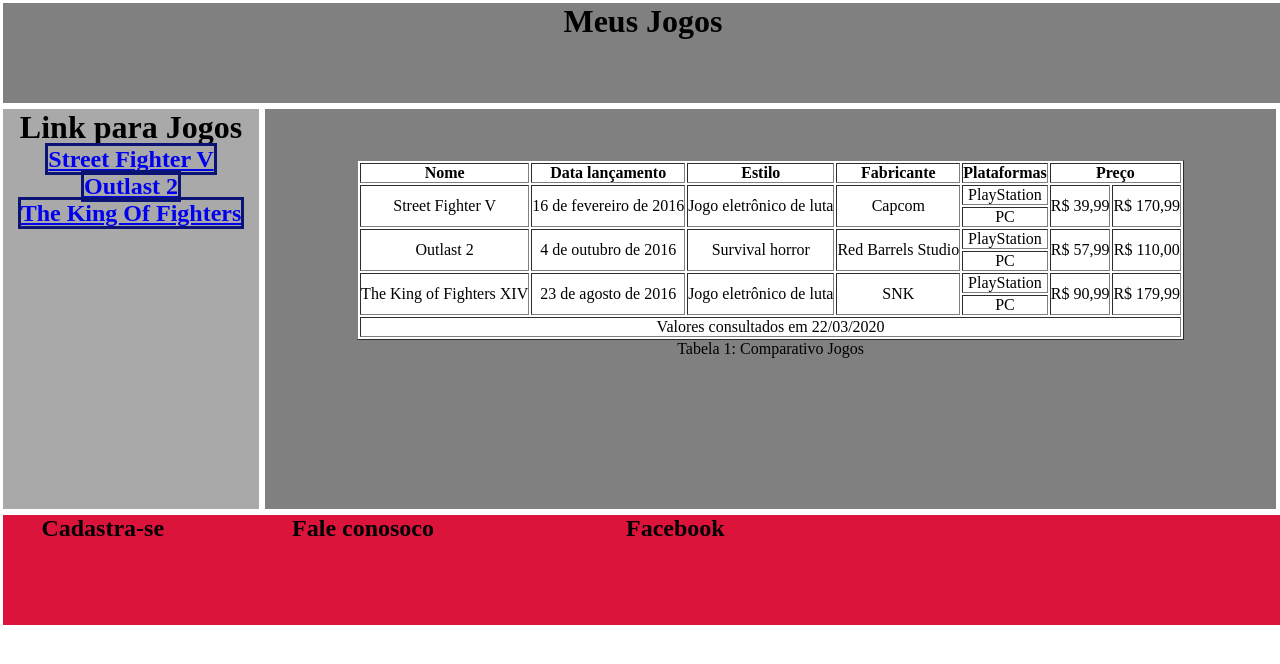
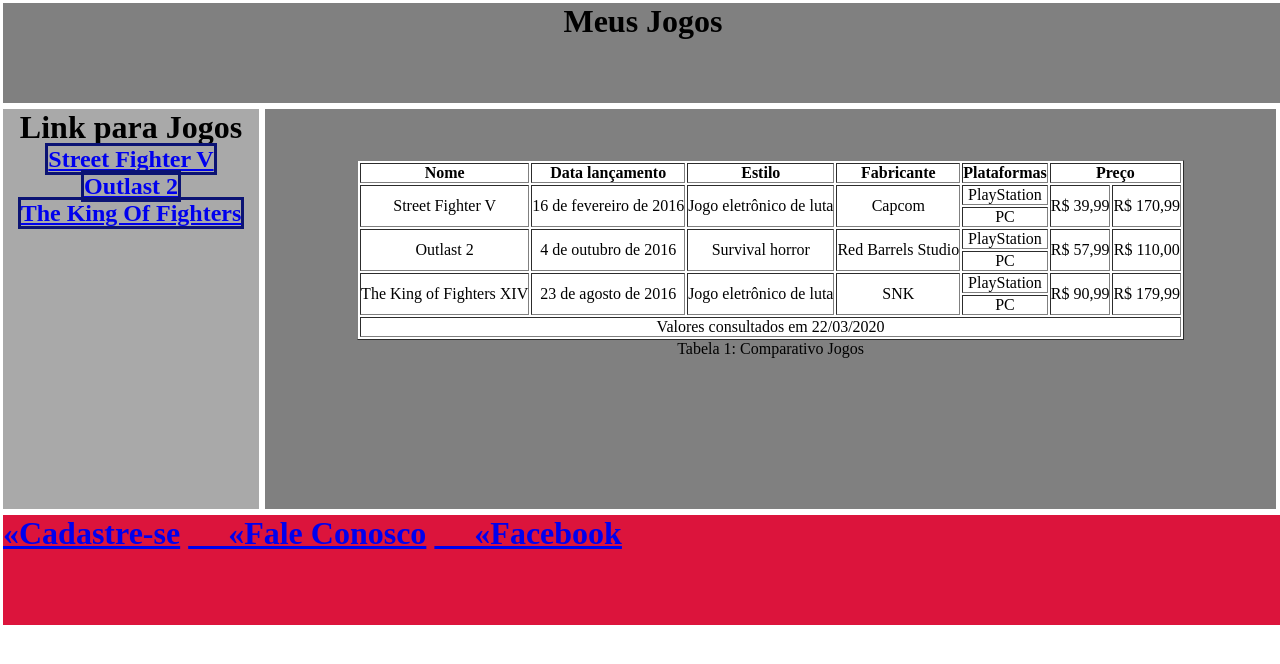
Before and after one commit to saulo8245/Faculdade, a plain HTML site: page Projeto2 e 3/index.html in a window 1280 px wide. Drawn offline with Linux system fonts and the light colour scheme.

Commit message:
Commit dos arquivos corretos agr (:

```diff
--- a/Projeto2 e 3/index.html
+++ b/Projeto2 e 3/index.html
@@ -76,9 +76,10 @@
 
 <div id="footer">
 
-    <h2 class="h22">Cadastra-se</h2>
-    <h2 class="h23">Fale conosoco</h2>
-    <h2 class="h24">Facebook</h2>
+    <h1><p><a href="Cadastrar.html" title="teste" target="_blank">&laquo;Cadastre-se</a>
+        <a href="Faleconosco.html" title="teste" target="_blank">	&ensp;	&ensp;&laquo;Fale Conosco</a>
+        <a href="https://www.facebook.com/" title="teste" target="_blank">	&ensp;	&ensp;&laquo;Facebook</a>
+    </p></h1>
 </div>
 </body>
 </html>
```
Also changed, not shown: Projeto2 e 3/jogo1.html (+4 -3 lines), Projeto2 e 3/jogo2.html (+4 -3 lines), Projeto2 e 3/jogo3.html (+4 -3 lines).
